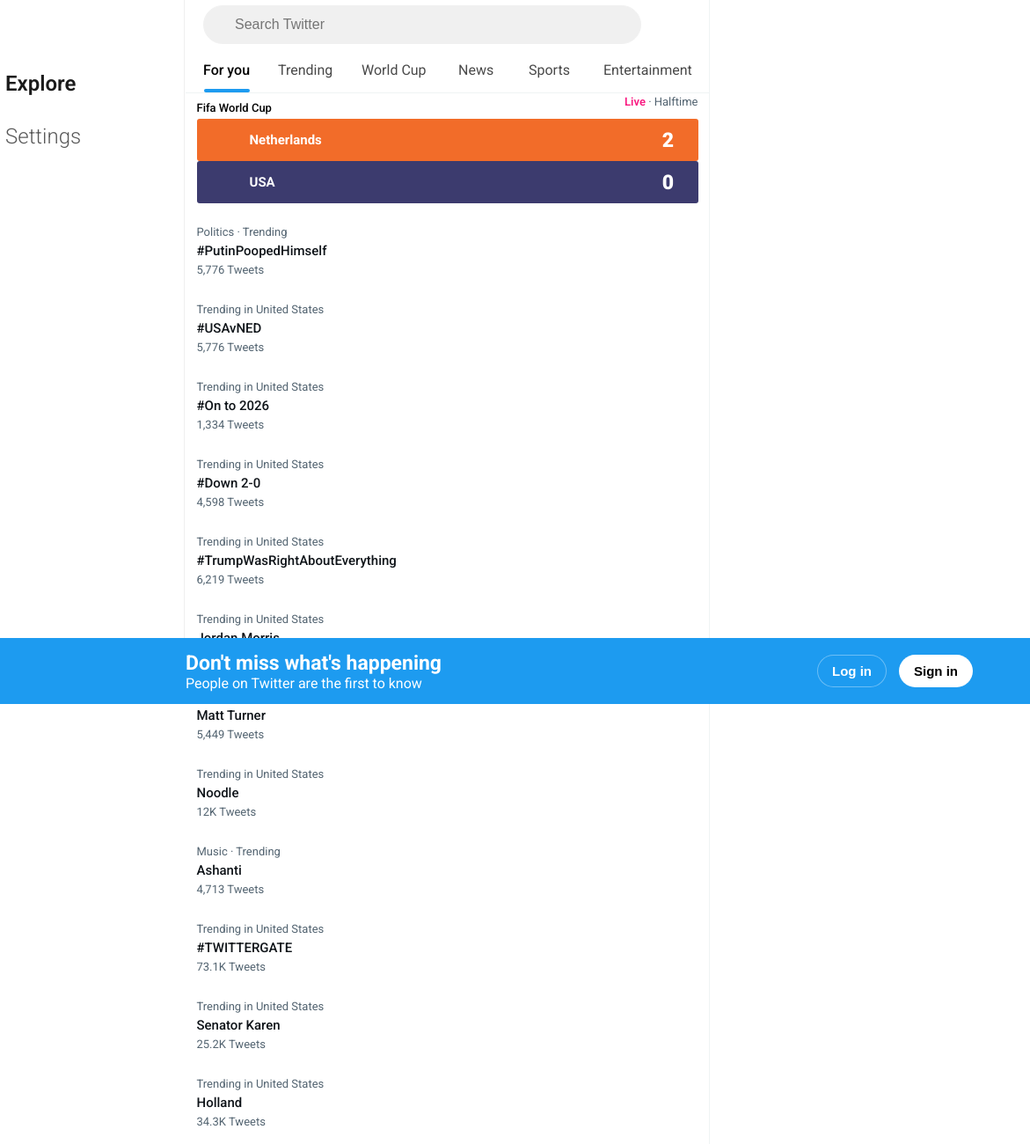
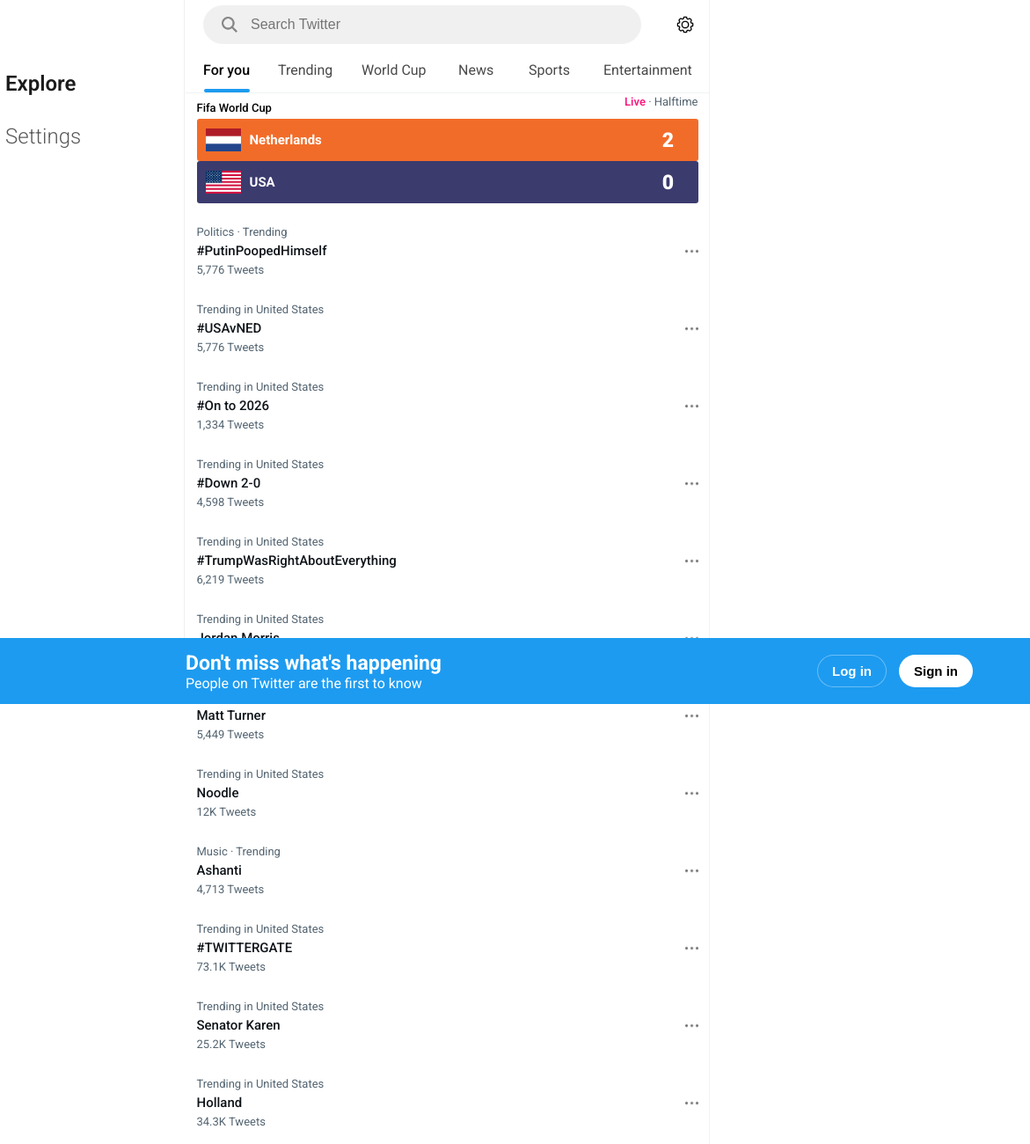
Before and after one commit to NaturalCuberProgrammer/TwitterClone, a plain HTML site: page index.html in a window 1280 px wide. Shown: the top 1300 px of the page at 88% size, 109-1280 px from the left. Drawn offline with Linux system fonts and the light colour scheme; the site is published under a folder, as on GitHub Pages, so addresses that start at the root find nothing; a web font is replaced by a local one.

Commit message:
Add files via upload

```diff
--- a/index.html
+++ b/index.html
@@ -15,10 +15,10 @@
 <body>
 	<div class="header">
 		<div class="search_bar_container">
-			<img class="search_icon"src="/images/magnifying-glass.png" alt="">
+			<img class="search_icon"src="images/magnifying-glass.png" alt="">
 			<input class="search" type="text" placeholder="Search Twitter">
 		</div>
-		<img class="header_settings"src="/images/setting.png" alt="">
+		<img class="header_settings"src="images/setting.png" alt="">
 	</div>
 	<div class="media_sections">
 		<div class="for_you_container">
@@ -38,12 +38,12 @@
 				<p class="fifa_info">Live <span class="fifa_info2">&#183; Halftime</span>	</p>
 			</div>
 			<div class="netherlands_score">
-				<img class="netherlands_image"src="/images/netherlands.png" alt="">
+				<img class="netherlands_image"src="images/netherlands.png" alt="">
 				<p class="team_name">Netherlands</p>
 				<p class="game_score">2</p>
 			</div>
 			<div class="us_score">
-				<img class="usa_image"src="/images/USA.png" alt="">
+				<img class="usa_image"src="images/USA.png" alt="">
 				<p class="team_name">USA</p>
 				<p class="game_score">0</p>
 			</div>
@@ -55,7 +55,7 @@
 				<p class="tag_info">5,776 Tweets</p>
 			</div>
 			<div>
-				<img class="dots"src="/images/more.png" alt="">
+				<img class="dots"src="images/more.png" alt="">
 			</div>
 		</div>
 		<div class="tags">
@@ -65,7 +65,7 @@
 				<p class="tag_info">5,776 Tweets</p>
 			</div>
 			<div>
-				<img class="dots"src="/images/more.png" alt="">
+				<img class="dots"src="images/more.png" alt="">
 			</div>
 		</div>
 		<div class="tags">
@@ -75,7 +75,7 @@
 				<p class="tag_info">1,334 Tweets</p>
 			</div>
 			<div>
-				<img class="dots"src="/images/more.png" alt="">
+				<img class="dots"src="images/more.png" alt="">
 			</div>
 		</div>
 		<div class="tags">
@@ -85,7 +85,7 @@
 				<p class="tag_info">4,598 Tweets</p>
 			</div>
 			<div>
-				<img class="dots"src="/images/more.png" alt="">
+				<img class="dots"src="images/more.png" alt="">
 			</div>
 		</div>
 		<div class="tags">
@@ -95,7 +95,7 @@
 				<p class="tag_info">6,219 Tweets</p>
 			</div>
 			<div>
-				<img class="dots"src="/images/more.png" alt="">
+				<img class="dots"src="images/more.png" alt="">
 			</div>
 		</div>
 		<div class="tags">
@@ -105,7 +105,7 @@
 				<p class="tag_info">1,033 Tweets</p>
 			</div>
 			<div>
-				<img class="dots"src="/images/more.png" alt="">
+				<img class="dots"src="images/more.png" alt="">
 			</div>
 		</div>
 		<div class="tags">
@@ -115,7 +115,7 @@
 				<p class="tag_info">5,449 Tweets</p>
 			</div>
 			<div>
-				<img class="dots"src="/images/more.png" alt="">
+				<img class="dots"src="images/more.png" alt="">
 			</div>
 		</div>
 		<div class="tags">
@@ -125,7 +125,7 @@
 				<p class="tag_info">12K Tweets</p>
 			</div>
 			<div>
-				<img class="dots"src="/images/more.png" alt="">
+				<img class="dots"src="images/more.png" alt="">
 			</div>
 		</div>
 		<div class="tags">
@@ -135,7 +135,7 @@
 				<p class="tag_info">4,713 Tweets</p>
 			</div>
 			<div>
-				<img class="dots"src="/images/more.png" alt="">
+				<img class="dots"src="images/more.png" alt="">
 			</div>
 		</div>
 		<div class="tags">
@@ -145,7 +145,7 @@
 				<p class="tag_info">73.1K Tweets</p>
 			</div>
 			<div>
-				<img class="dots"src="/images/more.png" alt="">
+				<img class="dots"src="images/more.png" alt="">
 			</div>
 		</div>
 		<div class="tags">
@@ -155,7 +155,7 @@
 				<p class="tag_info">25.2K Tweets</p>
 			</div>
 			<div>
-				<img class="dots"src="/images/more.png" alt="">
+				<img class="dots"src="images/more.png" alt="">
 			</div>
 		</div>
 		<div class="tags">
@@ -165,7 +165,7 @@
 				<p class="tag_info">34.3K Tweets</p>
 			</div>
 			<div>
-				<img class="dots"src="/images/more.png" alt="">
+				<img class="dots"src="images/more.png" alt="">
 			</div>
 		</div>
 		<div class="tags">
@@ -175,7 +175,7 @@
 				<p class="tag_info">10.5K Tweets</p>
 			</div>
 			<div>
-				<img class="dots"src="/images/more.png" alt="">
+				<img class="dots"src="images/more.png" alt="">
 			</div>
 		</div>
 		<div class="tags">
@@ -185,7 +185,7 @@
 				<p class="tag_info">1.07M Tweets</p>
 			</div>
 			<div>
-				<img class="dots"src="/images/more.png" alt="">
+				<img class="dots"src="images/more.png" alt="">
 			</div>
 		</div>
 		<div class="tags">
@@ -195,7 +195,7 @@
 				<p class="tag_info">31.4K Tweets</p>
 			</div>
 			<div>
-				<img class="dots"src="/images/more.png" alt="">
+				<img class="dots"src="images/more.png" alt="">
 			</div>
 		</div>
 	</div>
@@ -220,11 +220,11 @@
 		</div>
 		<div class="signup_options">
 			<div class="google_signup">
-				<img class="google_logo"src="/images/google.png" alt="">
+				<img class="google_logo"src="images/google.png" alt="">
 				Sign up with Google
 			</div>
 			<div class="apple_signup">
-				<img class="apple_logo"src="/images/apple.png" alt="">
+				<img class="apple_logo"src="images/apple.png" alt="">
 				Sign up with Apple
 			</div>
 			<div class="phone_signup">
```
